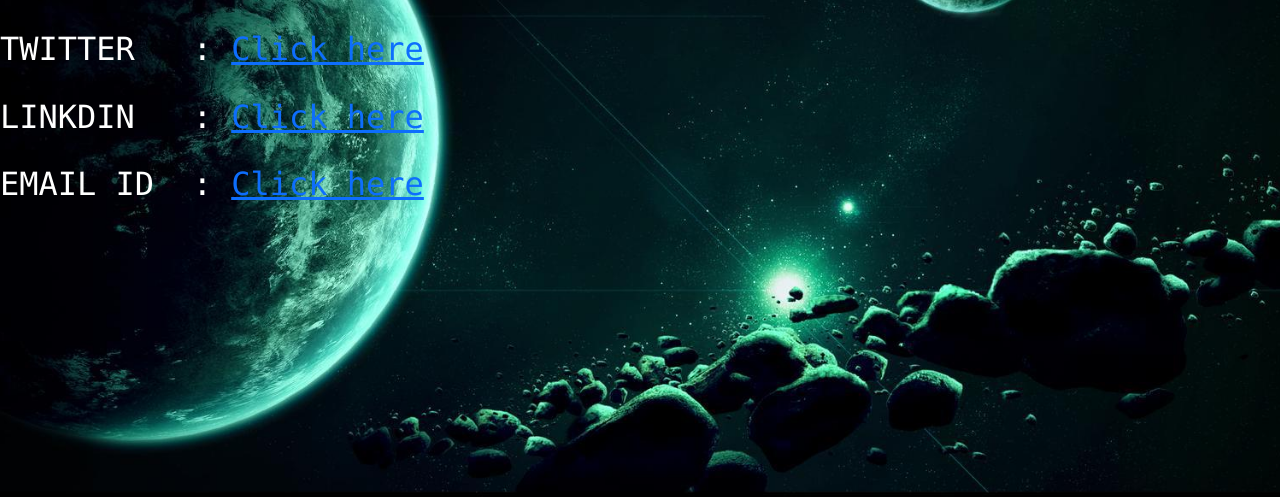
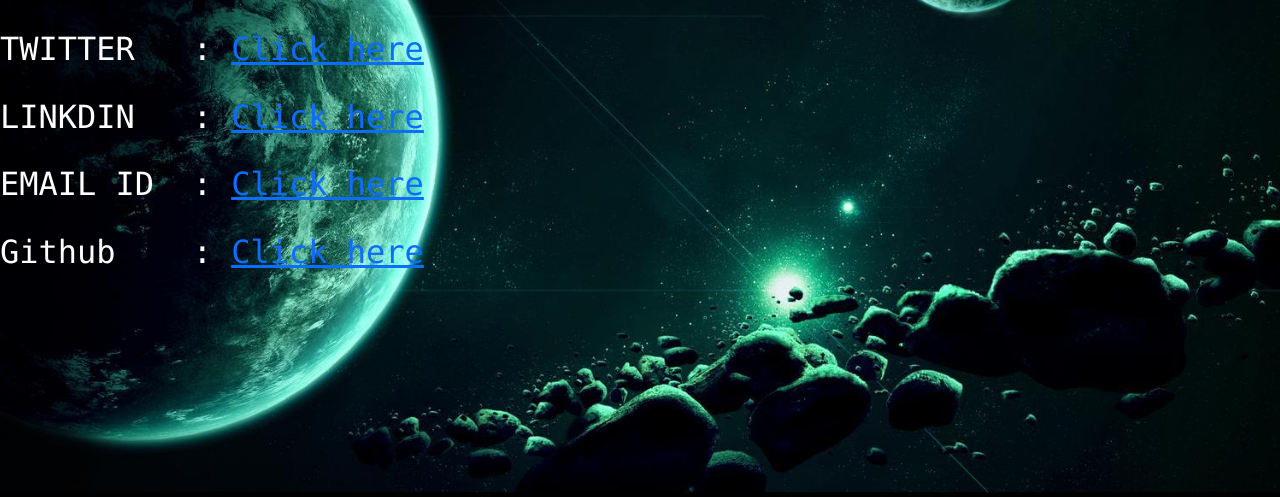
Before and after one commit to harsh1504660/Planate-Weight-Calculator, a Django app: page /output/contact/ in a window 1280 px wide. Shown: the part 247-744 px from the top of the page. Run offline with Django 4.2, Linux system fonts and the light colour scheme.

Commit message:
modifications

```diff
--- a/wplanate/templates/wplanate/contact.html
+++ b/wplanate/templates/wplanate/contact.html
@@ -53,6 +53,7 @@
 <h2>TWITTER   : <a href="https://www.twitter.com/Harsh_J1504/">Click here<a></h2>
 <h2>LINKDIN   : <a href="https://www.linkedin.com/mwlite/in/harsh-joshi-20a30b20b">Click here</a></h2>
 <h2>EMAIL ID  : <a href="https://mail.google.com/mail/u/0/?hl=en/#inbox?compose=GTvVlcSKkkRZfHvvqnsKRFnPVQJFcMkhxnXvDmkcdcbkxrHQpPZFCsCZZcGHgqWbcsPzzLSgGvqSF">Click here</a></h2>
+<h2>Github    : <a href="https://github.com/harsh1504660">Click here<a></h2>
 </h1></pre>
     </div>
     <script src="https://cdn.jsdelivr.net/npm/bootstrap@5.3.0-alpha3/dist/js/bootstrap.bundle.min.js"
```
